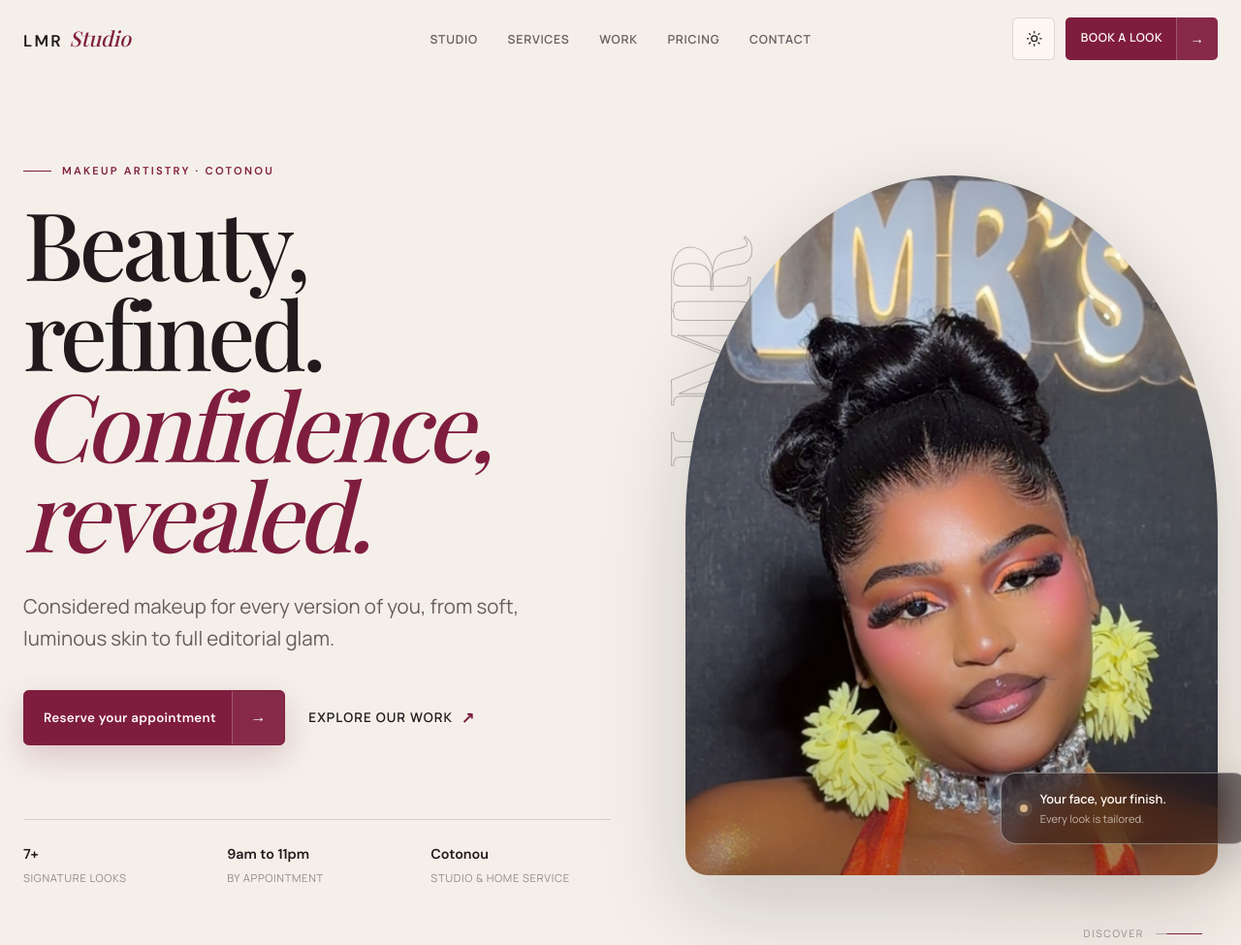
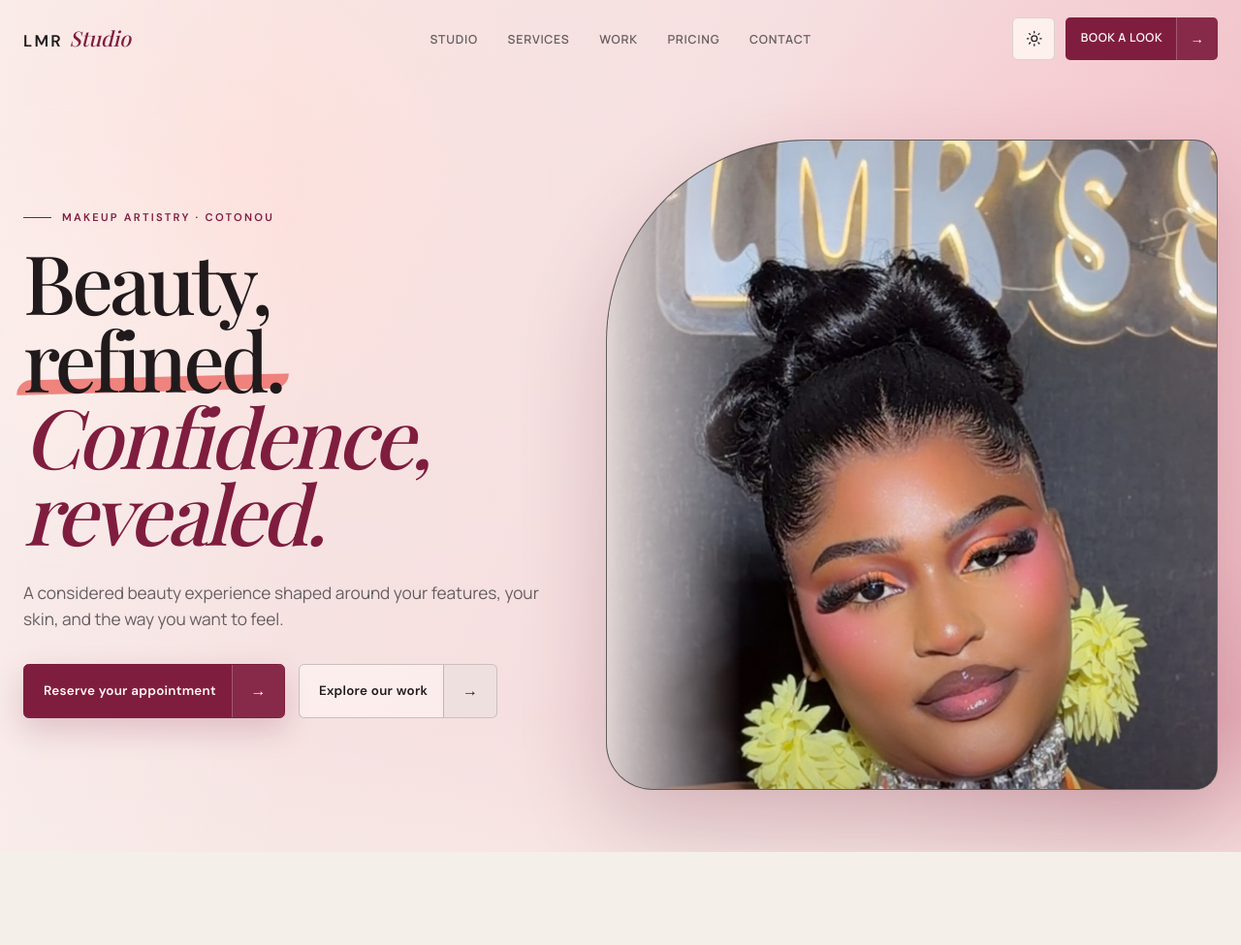
Before and after one commit to vxxious/LMR-STUDIO, a website built with Vite: page index.html in a window 1280 px wide. Shown: the top 975 px of the page at 97% size. Built offline with nearby package versions, Linux system fonts and the light colour scheme; a web font is replaced by a local one.

Commit message:
feat: redesign editorial hero

```diff
--- a/index.html
+++ b/index.html
@@ -76,26 +76,18 @@
       <div class="hero-grid container">
         <div class="hero-copy">
           <p class="eyebrow hero-enter" style="--enter-index: 0">Makeup artistry · Cotonou</p>
-          <h1 class="hero-title hero-enter" id="hero-title" style="--enter-index: 1">Beauty, refined.<br><em>Confidence, revealed.</em></h1>
-          <p class="hero-description hero-enter" style="--enter-index: 2">Considered makeup for every version of you, from soft, luminous skin to full editorial glam.</p>
+          <h1 class="hero-title hero-enter" id="hero-title" style="--enter-index: 1">Beauty, <span class="hero-highlight">refined.</span><br><em>Confidence, revealed.</em></h1>
+          <p class="hero-description hero-enter" style="--enter-index: 2">A considered beauty experience shaped around your features, your skin, and the way you want to feel.</p>
           <div class="hero-buttons hero-enter" style="--enter-index: 3">
             <a href="/booking/" class="btn btn-primary">Reserve your appointment</a>
-            <a href="/gallery/" class="text-link">Explore our work <span aria-hidden="true">↗</span></a>
-          </div>
-          <div class="hero-proof hero-enter" style="--enter-index: 4">
-            <div><strong>7+</strong><span>Signature looks</span></div>
-            <div><strong>9am to 11pm</strong><span>By appointment</span></div>
-            <div><strong>Cotonou</strong><span>Studio & home service</span></div>
+            <a href="/gallery/" class="btn btn-hero-secondary">Explore our work</a>
           </div>
         </div>
 
         <div class="hero-visual hero-enter" style="--enter-index: 2" data-parallax>
           <div class="hero-image-wrap image-reveal is-visible"><img src="/images/gallery/lmr-look-sunset-glam-front.jpg" alt="LMR Studio client wearing a sunset-inspired glam makeup look" width="1242" height="1656" fetchpriority="high"></div>
-          <div class="hero-note glass-card"><span class="hero-note-dot" aria-hidden="true"></span><div><strong>Your face, your finish.</strong><span>Every look is tailored.</span></div></div>
-          <div class="hero-monogram" aria-hidden="true">LMR</div>
         </div>
       </div>
-      <a class="scroll-cue" href="#studio-preview" aria-label="Discover LMR Studio"><span>Discover</span><i aria-hidden="true"></i></a>
     </section>
 
     <section id="studio-preview" class="about section-pad">
--- a/style.css
+++ b/style.css
@@ -554,13 +554,30 @@ img {
 }
 
 .hero {
+  --hero-base: #f7e9e6;
+  --hero-rose: #efb5bf;
+  --hero-glow: rgba(255, 224, 219, 0.78);
   position: relative;
-  min-height: max(48rem, 100svh);
+  min-height: max(43rem, 100svh);
   padding-top: var(--nav-height);
   display: grid;
   align-items: center;
   overflow: hidden;
+  background:
+    radial-gradient(circle at 18% 22%, var(--hero-glow), transparent 29%),
+    radial-gradient(circle at 82% 42%, rgba(252, 200, 208, 0.72), transparent 32%),
+    linear-gradient(112deg, var(--hero-base) 0%, #f6dfe0 51%, var(--hero-rose) 100%);
   isolation: isolate;
+}
+
+:root[data-theme='dark'] .hero {
+  --hero-base: #160f12;
+  --hero-rose: #4c1d2d;
+  --hero-glow: rgba(127, 29, 63, 0.22);
+  background:
+    radial-gradient(circle at 18% 22%, var(--hero-glow), transparent 29%),
+    radial-gradient(circle at 84% 42%, rgba(123, 45, 70, 0.28), transparent 34%),
+    linear-gradient(112deg, var(--hero-base) 0%, #211318 54%, var(--hero-rose) 100%);
 }
 
 .hero::before {
@@ -568,8 +585,8 @@ img {
   inset: 0;
   z-index: -3;
   background:
-    linear-gradient(90deg, var(--bg) 0%, var(--bg) 54%, transparent 76%),
-    linear-gradient(180deg, transparent 80%, var(--bg));
+    linear-gradient(90deg, rgba(255, 255, 255, 0.2), transparent 24%),
+    linear-gradient(180deg, transparent 84%, color-mix(in srgb, var(--hero-base) 72%, transparent));
   content: '';
 }
 
@@ -578,110 +595,122 @@ img {
   z-index: -4;
   border-radius: 50%;
   pointer-events: none;
-  filter: blur(2px);
-  opacity: 0.38;
+  filter: blur(14px);
+  opacity: 0.48;
 }
 
 .hero-ambient-one {
-  top: 8%;
-  left: -14rem;
-  width: 34rem;
-  height: 34rem;
-  background: radial-gradient(circle, var(--accent-soft), transparent 70%);
+  top: 12%;
+  left: -10rem;
+  width: 30rem;
+  height: 30rem;
+  background: radial-gradient(circle, rgba(255, 244, 238, 0.65), transparent 70%);
 }
 
 .hero-ambient-two {
-  right: -10rem;
-  bottom: -12rem;
-  width: 34rem;
-  height: 34rem;
-  background: radial-gradient(circle, rgba(215, 181, 137, 0.42), transparent 70%);
+  right: -8rem;
+  bottom: -10rem;
+  width: 31rem;
+  height: 31rem;
+  background: radial-gradient(circle, rgba(127, 29, 63, 0.24), transparent 70%);
 }
 
 .hero-grid {
   min-height: calc(100svh - var(--nav-height));
   display: grid;
-  grid-template-columns: minmax(0, 1.05fr) minmax(24rem, 0.95fr);
-  gap: clamp(2rem, 6vw, 7rem);
+  grid-template-columns: minmax(0, 0.92fr) minmax(27rem, 1.08fr);
+  gap: clamp(2rem, 5vw, 5rem);
   align-items: center;
-  padding-block: clamp(3rem, 7vw, 6rem);
+  padding-block: clamp(2.5rem, 5vw, 4.5rem);
 }
 
 .hero-copy {
   position: relative;
   z-index: 2;
+  max-width: 41rem;
 }
 
 .hero-title {
-  max-width: 9.3ch;
-  font-size: clamp(4rem, 7.6vw, 8.2rem);
+  max-width: 9.8ch;
+  font-size: clamp(3.8rem, 6.6vw, 7.4rem);
+  line-height: 0.94;
+}
+
+.hero-highlight {
+  position: relative;
+  z-index: 0;
+  display: inline-block;
+}
+
+.hero-highlight::after {
+  position: absolute;
+  right: -0.08em;
+  bottom: 0.07em;
+  left: -0.08em;
+  z-index: -1;
+  height: 0.18em;
+  border-radius: 999px 55% 999px 45%;
+  background: #ed756f;
+  content: '';
+  opacity: 0.88;
+  transform: rotate(-1.5deg);
 }
 
 .hero-description {
-  max-width: 35rem;
+  max-width: 34rem;
+  margin-top: 1.8rem;
+  color: var(--ink-soft);
+  font-size: clamp(1rem, 1.35vw, 1.16rem);
+  line-height: 1.6;
+}
+
+.hero-buttons {
   margin-top: 2rem;
-  color: var(--ink-soft);
-  font-size: clamp(1.05rem, 1.6vw, 1.3rem);
-  line-height: 1.65;
-}
-
-.hero-buttons {
-  margin-top: 2.25rem;
   display: flex;
-  gap: 1.5rem;
+  gap: 0.85rem;
   align-items: center;
 }
 
-.hero-proof {
-  max-width: 43rem;
-  margin-top: clamp(3rem, 6vw, 5rem);
-  padding-top: 1.5rem;
-  border-top: 1px solid var(--line);
-  display: grid;
-  grid-template-columns: repeat(3, 1fr);
-  gap: 1.5rem;
-}
-
-.hero-proof div {
-  display: flex;
-  flex-direction: column;
-}
-
-.hero-proof strong {
+.btn-hero-secondary {
   color: var(--ink);
-  font-family: 'DM Sans', sans-serif;
-  font-size: 0.9rem;
-  font-weight: 600;
-}
-
-.hero-proof span {
-  margin-top: 0.25rem;
-  color: var(--ink-faint);
-  font-size: 0.7rem;
-  letter-spacing: 0.06em;
-  line-height: 1.45;
-  text-transform: uppercase;
+  border-color: color-mix(in srgb, var(--ink) 22%, transparent);
+  background: color-mix(in srgb, var(--surface-solid) 52%, transparent);
+  -webkit-backdrop-filter: blur(12px);
+  backdrop-filter: blur(12px);
 }
 
 .hero-visual {
   position: relative;
-  width: min(100%, 37rem);
+  width: min(100%, 46rem);
   justify-self: end;
   will-change: transform;
 }
 
 .hero-image-wrap {
   position: relative;
-  aspect-ratio: 0.76;
-  border-radius: 52% 52% 1.5rem 1.5rem;
+  aspect-ratio: 0.94;
+  border: 1px solid rgba(255, 250, 245, 0.32);
+  border-radius: 13rem 1.5rem 1.5rem 3rem;
   overflow: hidden;
-  box-shadow: var(--shadow-deep);
+  background: #1a1114;
+  box-shadow: 0 35px 90px rgba(76, 25, 43, 0.2);
+}
+
+.hero-image-wrap::before {
+  position: absolute;
+  inset: 0;
+  z-index: 1;
+  background: linear-gradient(90deg, color-mix(in srgb, var(--hero-base) 88%, transparent) 0%, transparent 22%);
+  content: '';
+  pointer-events: none;
 }
 
 .hero-image-wrap::after {
   position: absolute;
   inset: 0;
-  background: linear-gradient(180deg, transparent 56%, rgba(20, 11, 14, 0.26));
+  background:
+    linear-gradient(180deg, transparent 66%, rgba(20, 11, 14, 0.18)),
+    linear-gradient(90deg, transparent 72%, rgba(255, 194, 201, 0.1));
   content: '';
   pointer-events: none;
 }
@@ -696,98 +725,8 @@ img {
 }
 
 .hero-image-wrap img {
-  object-position: center 35%;
-  transform: scale(1.02);
-}
-
-.hero-note {
-  position: absolute;
-  right: -2rem;
-  bottom: 2rem;
-  z-index: 2;
-  min-width: 16rem;
-  padding: 1rem 1.2rem;
-  border: 1px solid rgba(255, 250, 245, 0.38);
-  border-radius: 1rem;
-  display: flex;
-  gap: 0.8rem;
-  align-items: center;
-  color: #fffaf5;
-  background: rgba(24, 16, 19, 0.55);
-  box-shadow: 0 18px 50px rgba(21, 12, 15, 0.2);
-  -webkit-backdrop-filter: blur(18px) saturate(140%);
-  backdrop-filter: blur(18px) saturate(140%);
-}
-
-.hero-note-dot {
-  width: 0.5rem;
-  height: 0.5rem;
-  border-radius: 50%;
-  flex: 0 0 auto;
-  background: var(--champagne);
-  box-shadow: 0 0 0 0.3rem rgba(215, 181, 137, 0.14);
-}
-
-.hero-note div {
-  display: flex;
-  flex-direction: column;
-}
-
-.hero-note strong {
-  font-size: 0.8rem;
-  font-weight: 600;
-}
-
-.hero-note span {
-  color: rgba(255, 250, 245, 0.65);
-  font-size: 0.7rem;
-}
-
-.hero-monogram {
-  position: absolute;
-  top: 10%;
-  left: -2.4rem;
-  z-index: -1;
-  color: transparent;
-  font-family: 'Playfair Display', serif;
-  font-size: clamp(5rem, 9vw, 9rem);
-  font-weight: 600;
-  letter-spacing: -0.06em;
-  line-height: 1;
-  -webkit-text-stroke: 1px var(--line-strong);
-  transform: rotate(-90deg) translateX(-100%);
-  transform-origin: left top;
-}
-
-.scroll-cue {
-  position: absolute;
-  right: 2.5rem;
-  bottom: 2rem;
-  display: flex;
-  gap: 0.75rem;
-  align-items: center;
-  color: var(--ink-faint);
-  font-size: 0.65rem;
-  letter-spacing: 0.16em;
-  text-decoration: none;
-  text-transform: uppercase;
-}
-
-.scroll-cue i {
-  position: relative;
-  width: 3rem;
-  height: 1px;
-  overflow: hidden;
-  background: var(--line-strong);
-}
-
-.scroll-cue i::after {
-  position: absolute;
-  inset: 0;
-  background: var(--accent);
-  content: '';
-  transform: translateX(-100%);
-  animation: scroll-line 2s linear infinite;
+  object-position: center 30%;
+  transform: scale(1.01);
 }
 
 .hero-enter {
@@ -799,11 +738,6 @@ img {
 @keyframes hero-enter {
   from { opacity: 0; transform: translateY(0.75rem); }
   to { opacity: 1; transform: translateY(0); }
-}
-
-@keyframes scroll-line {
-  0% { transform: translateX(-100%); }
-  55%, 100% { transform: translateX(100%); }
 }
 
 .about-editorial {
@@ -2196,6 +2130,7 @@ body > main:not(#main-content) section {
   .btn:hover::after,
   .nav-cta:hover::after { transform: translateX(0.12rem); }
   .btn-primary:hover { background: var(--accent-bright); border-color: var(--accent-bright); box-shadow: 0 16px 40px rgba(127, 29, 63, 0.28); }
+  .btn-hero-secondary:hover { border-color: color-mix(in srgb, var(--ink) 36%, transparent); background: color-mix(in srgb, var(--surface-solid) 76%, transparent); }
   .btn-outline:hover { color: var(--dark); background: var(--white); border-color: var(--white); }
   .btn-light:hover { color: var(--white); background: transparent; }
   .nav-link:hover { color: var(--ink); }
@@ -2285,10 +2220,6 @@ body > main:not(#main-content) section {
     gap: 2rem;
   }
 
-  .hero-note {
-    right: -0.5rem;
-  }
-
   .services-grid {
     grid-template-columns: repeat(2, 1fr);
   }
@@ -2372,13 +2303,14 @@ body > main:not(#main-content) section {
   }
 
   .hero::before {
-    background: linear-gradient(180deg, var(--bg) 0%, transparent 55%, var(--bg) 100%);
+    background: linear-gradient(180deg, rgba(255, 255, 255, 0.16) 0%, transparent 42%, color-mix(in srgb, var(--hero-base) 68%, transparent) 100%);
   }
 
   .hero-grid {
     min-height: auto;
-    padding-block: 5rem 6rem;
+    padding-block: 4.5rem 5rem;
     grid-template-columns: 1fr;
+    gap: 2.75rem;
   }
 
   .hero-copy {
@@ -2386,33 +2318,14 @@ body > main:not(#main-content) section {
   }
 
   .hero-title {
-    max-width: 10ch;
-    font-size: clamp(3.6rem, 15vw, 6rem);
+    max-width: 9.8ch;
+    font-size: clamp(3.4rem, 14vw, 5.7rem);
   }
 
   .hero-visual {
-    width: 86%;
-    margin-top: 1rem;
-    justify-self: end;
-  }
-
-  .hero-note {
-    right: auto;
-    bottom: 1rem;
-    left: -2rem;
-  }
-
-  .hero-monogram,
-  .scroll-cue {
-    display: none;
-  }
-
-  .hero-proof {
-    grid-template-columns: 1fr 1fr;
-  }
-
-  .hero-proof div:last-child {
-    display: none;
+    width: 100%;
+    margin-top: 0;
+    justify-self: center;
   }
 
   .split-intro,
@@ -2532,12 +2445,11 @@ body > main:not(#main-content) section {
   }
 
   .hero-visual {
-    width: 95%;
-  }
-
-  .hero-note {
-    left: -0.75rem;
-    min-width: 0;
+    width: 100%;
+  }
+
+  .hero-image-wrap {
+    border-radius: 8rem 1.25rem 1.25rem 2rem;
   }
 
   .gallery-heading {
@@ -2649,7 +2561,6 @@ body > main:not(#main-content) section {
 
 @media (prefers-reduced-transparency: reduce) {
   .navbar.scrolled,
-  .hero-note,
   .theme-toggle,
   .icon-button {
     -webkit-backdrop-filter: none;
@@ -2662,9 +2573,6 @@ body > main:not(#main-content) section {
     background: var(--surface-solid);
   }
 
-  .hero-note {
-    background: rgba(24, 16, 19, 0.95);
-  }
 }
 
 @media (prefers-contrast: more) {
```
